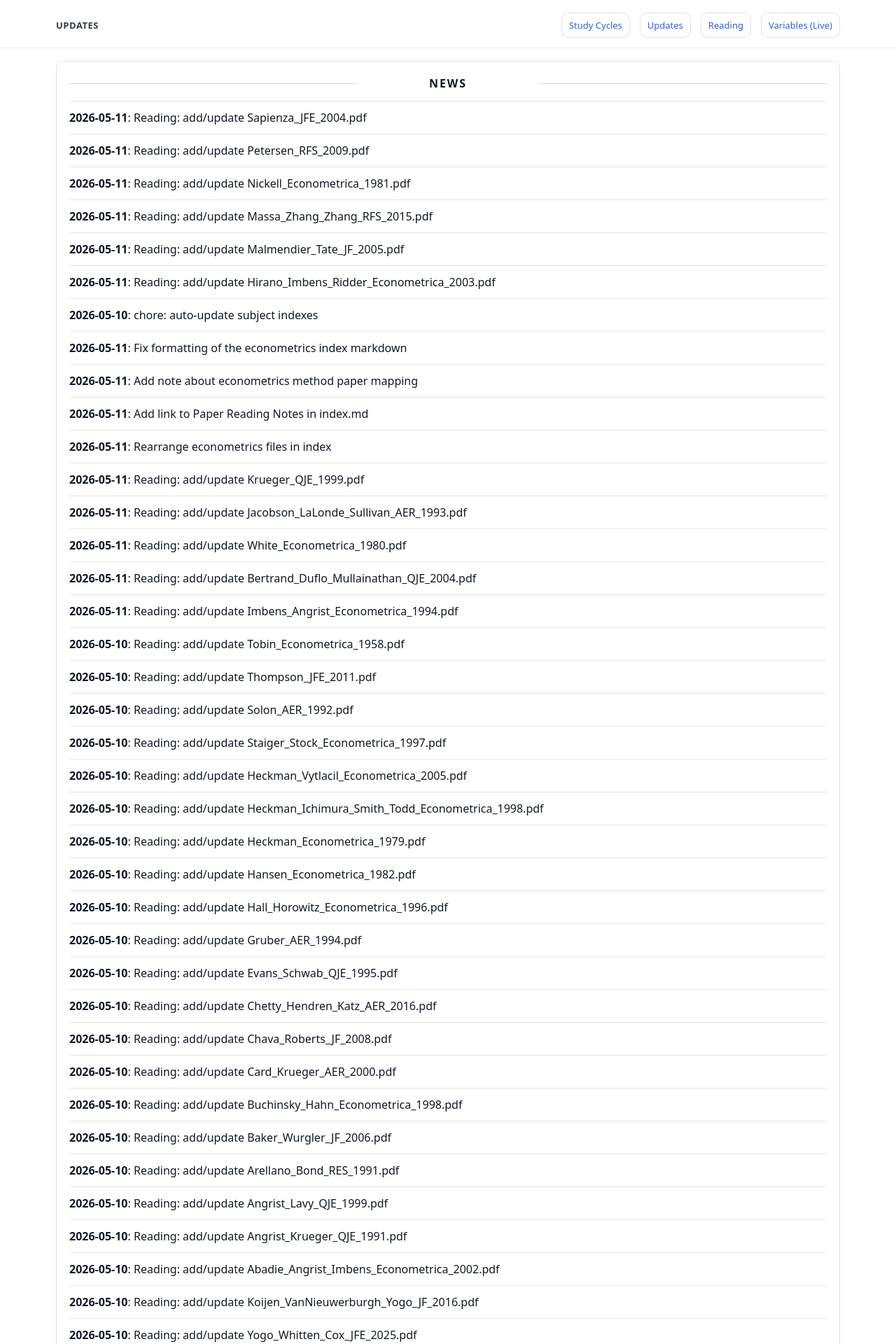
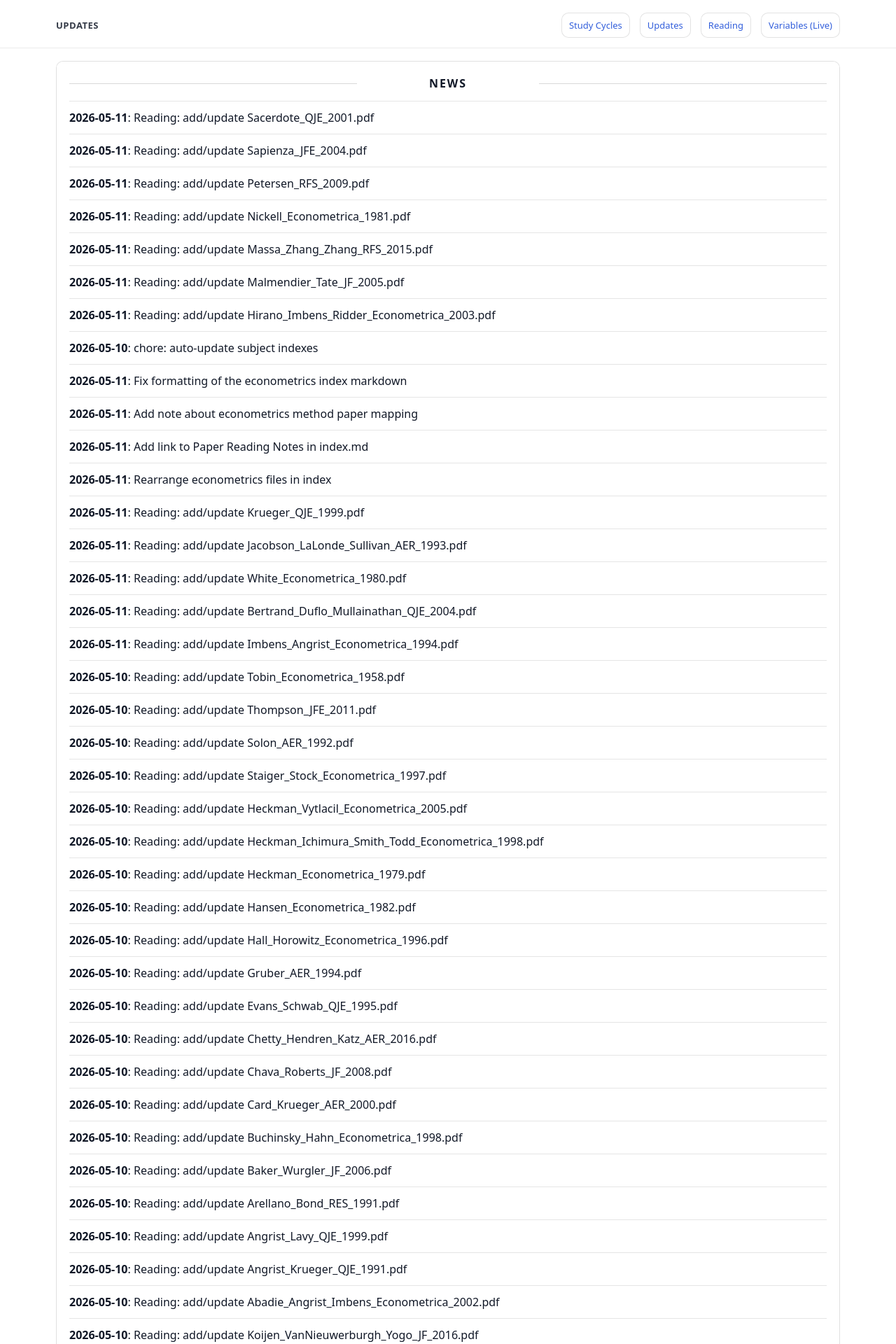
Before and after one commit to yaxinzn/study-archive, a Jekyll site: the page built from updates/index.md, in a window 1280 px wide. Shown: the top 1920 px of the page at 70% size. Built offline with Jekyll 4.4.1, drawn with Linux system fonts in a browser that asks for light colours; some of the changed text lies outside the part shown.

Commit message:
chore: update NEWS feed

```diff
--- a/_data/news.yml
+++ b/_data/news.yml
@@ -1,4 +1,7 @@
 # Auto-generated update history (sorted newest -> oldest). Do not edit manually.
+- ts: "1778453552"
+  date: "2026-05-11"
+  title: "Reading: add/update Sacerdote_QJE_2001.pdf"
 - ts: "1778453201"
   date: "2026-05-11"
   title: "Reading: add/update Sapienza_JFE_2004.pdf"
```
